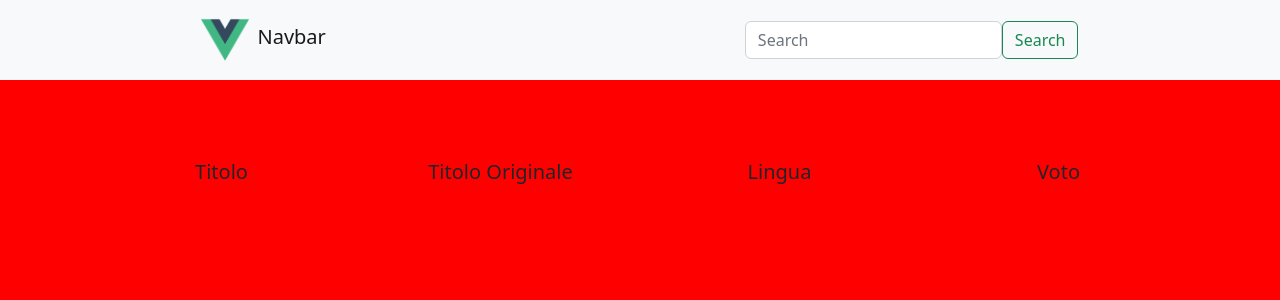
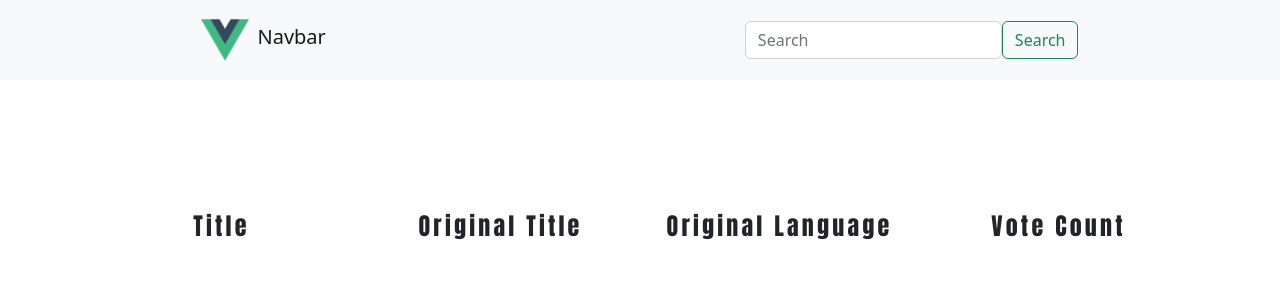
Before and after one commit to binohub/Vue-Boolflix, a Vue app: page / in a window 1280 px wide. Shown: the top 300 px of the page. Built offline with nearby package versions, Linux system fonts and the light colour scheme.

Commit message:
ms1 - array printed & styled

```diff
--- a/src/components/mainSite.vue
+++ b/src/components/mainSite.vue
@@ -4,23 +4,39 @@
     <div class="container">
       <div class="row">
 
-        <ul>
+        <div class="filmHeader">
+          <ul>
+            <li class="col-3">
+              Title
+            </li>
+            <li class="col-3">
+              Original Title
+            </li>
+            <li class="col-3">
+              Original Language
+            </li>
+            <li class="col-3">
+              Vote Count
+            </li>
+          </ul>
 
+        </div>
+
+
+        <ul v-for="film in propFilmResultArray" :key="film.id">
           <li class="col-3">
-            <h5>Titolo</h5>
+            {{ film.title }}
           </li>
           <li class="col-3">
-            <h5>Titolo Originale</h5>
+            {{ film.original_title }}
           </li>
           <li class="col-3">
-            <h5>Lingua</h5>
+            {{ film.original_language }}
           </li>
           <li class="col-3">
-            <h5>Voto</h5>
+            {{ film.vote_count }}
           </li>
-
         </ul>
-
 
       </div>
     </div>
@@ -63,18 +79,30 @@ export default {
 
 <style scoped lang="scss">
 #mainSite {
-  height: 90vh;
-  background-color: red;
-  .container{
-    .row{
+  .container {
+    .row {
       padding: 5rem 0;
-      ul{
+
+      .filmHeader {
+        ul{
+          li{
+            font-size: 1.5rem;
+            letter-spacing: .2rem;
+            font-family: Impact, Haettenschweiler, 'Arial Narrow Bold', sans-serif;
+          }
+        }
+      }
+
+      ul {
         list-style-type: none;
         display: flex;
         justify-content: space-between;
         text-align: center;
-        li{
+        padding: 3rem 0;
 
+        li {
+          font-weight: 600;
+          padding: 0 1rem;
         }
       }
     }
```
